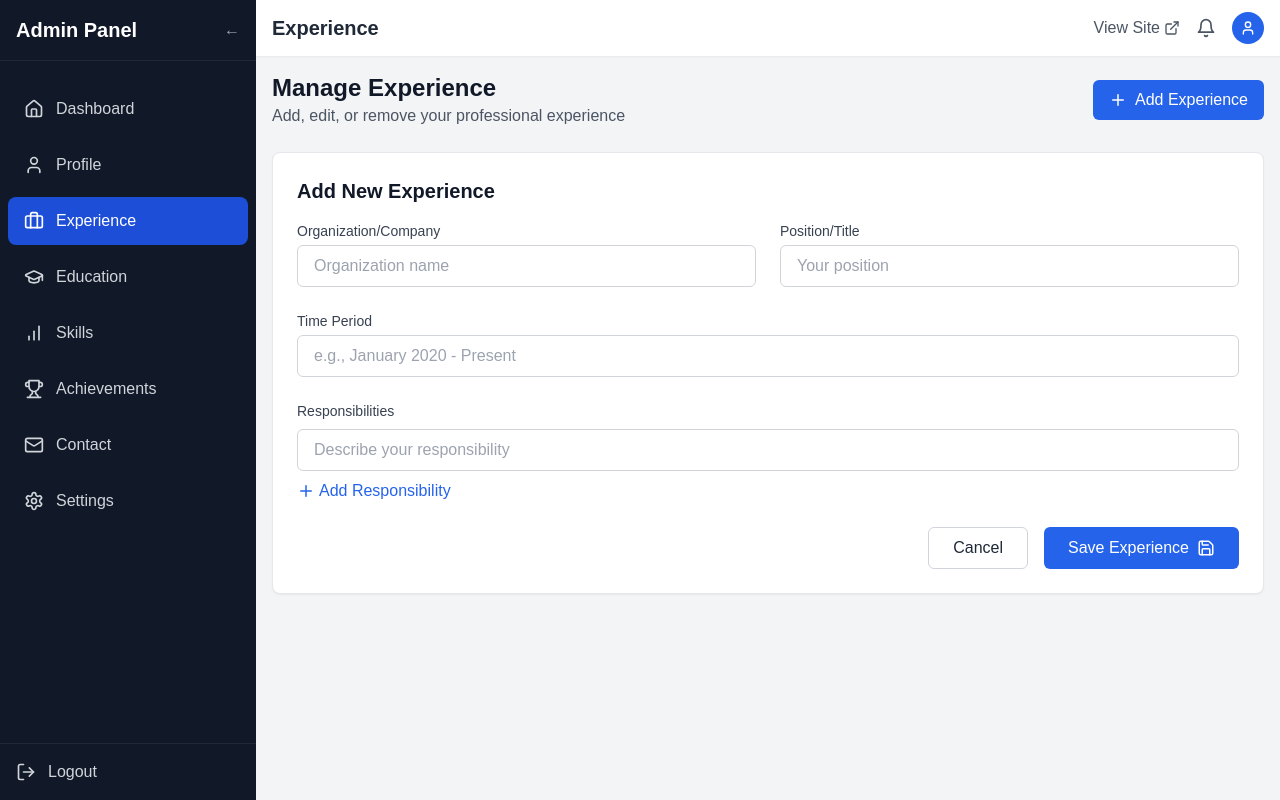
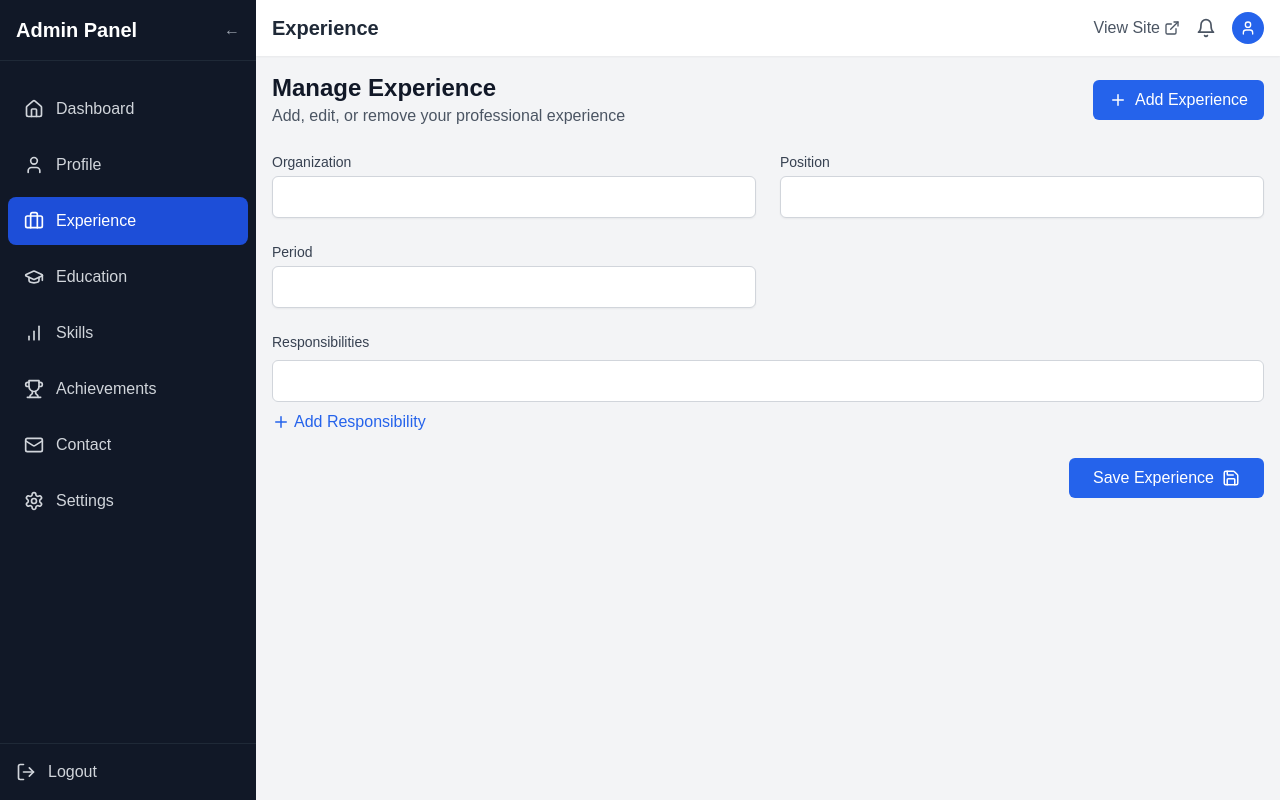
Before and after one commit to XYHDX/Kenan-sWebsite, a Next.js app: page /admin/experience in a window 1280 px wide. Both pictures are taken after a click on the button "Add Experience". Built offline with nearby package versions, Linux system fonts and the light colour scheme.

Commit message:
Fix: completed and refined Admin Experience Editor

```diff
--- a/src/app/admin/contact/page.tsx
+++ b/src/app/admin/contact/page.tsx
@@ -31,6 +31,7 @@ const ContactEditor = () => {
   const [saveMessage, setSaveMessage] = useState('');
 
   useEffect(() => {
+    // We disable exhaustive-deps because defaultContactData is constant and doesn't need to be re-tracked.
     // eslint-disable-next-line react-hooks/exhaustive-deps
     const savedData = getFromLocalStorage<ContactFormData>(STORAGE_KEYS.CONTACT, defaultContactData);
     setFormData(savedData);
--- a/src/app/admin/experience/page.tsx
+++ b/src/app/admin/experience/page.tsx
@@ -5,9 +5,16 @@ import AdminLayout from '@/components/admin/AdminLayout';
 import { Briefcase, Calendar, Plus, Save, Trash2, Edit } from 'lucide-react';
 import { saveToLocalStorage, getFromLocalStorage, STORAGE_KEYS } from '@/lib/localStorage';
 
+interface Experience {
+  id: number;
+  organization: string;
+  position: string;
+  period: string;
+  responsibilities: string[];
+}
+
 const ExperienceEditor = () => {
-  // Define default data (can be empty or placeholder)
-  const defaultExperiences = [
+  const defaultExperiences: Experience[] = [
     {
       id: 1,
       organization: 'Syrian Private University',
@@ -17,32 +24,34 @@ const ExperienceEditor = () => {
         'Develop and instruct lab courses including ROS, MATLAB, Proteus, Processing, 8086 Emulator, mikroC, and Arduino C',
         'Mentor junior projects, guiding students in project design, implementation, and technical presentation'
       ]
-    },
-    // Add more default experiences if needed, or leave empty
+    }
   ];
 
-  // In a real implementation, this data would come from an API or local storage
-  const [experiences, setExperiences] = useState<any[]>([]); // Initialize with empty array
-
-  const [editingExperience, setEditingExperience] = useState<any>(null);
+  const [experiences, setExperiences] = useState<Experience[]>([]);
+  const [editingExperience, setEditingExperience] = useState<Experience>({
+    id: Date.now(),
+    organization: '',
+    position: '',
+    period: '',
+    responsibilities: ['']
+  });
   const [isEditing, setIsEditing] = useState(false);
   const [isSaving, setIsSaving] = useState(false);
   const [saveMessage, setSaveMessage] = useState('');
 
-  // Load data on mount
   useEffect(() => {
-    const savedExperiences = getFromLocalStorage<any[]>(STORAGE_KEYS.EXPERIENCE, defaultExperiences);
+    const savedExperiences = getFromLocalStorage<Experience[]>(STORAGE_KEYS.EXPERIENCE, defaultExperiences);
     setExperiences(savedExperiences);
   }, []);
 
-  const handleEdit = (experience: any) => {
-    setEditingExperience({...experience});
+  const handleEdit = (experience: Experience) => {
+    setEditingExperience({ ...experience });
     setIsEditing(true);
   };
 
   const handleNew = () => {
     setEditingExperience({
-      id: Date.now(), // Temporary ID
+      id: Date.now(),
       organization: '',
       position: '',
       period: '',
@@ -53,10 +62,9 @@ const ExperienceEditor = () => {
 
   const handleDelete = async (id: number) => {
     if (window.confirm('Are you sure you want to delete this experience?')) {
-      // In a real implementation, this would make an API call to delete the data
       const updatedExperiences = experiences.filter(exp => exp.id !== id);
       setExperiences(updatedExperiences);
-      saveToLocalStorage(STORAGE_KEYS.EXPERIENCE, updatedExperiences); // Save after delete
+      saveToLocalStorage(STORAGE_KEYS.EXPERIENCE, updatedExperiences);
       setSaveMessage('Experience deleted successfully!');
       setTimeout(() => setSaveMessage(''), 3000);
     }
@@ -64,35 +72,23 @@ const ExperienceEditor = () => {
 
   const handleChange = (e: React.ChangeEvent<HTMLInputElement | HTMLTextAreaElement>) => {
     const { name, value } = e.target;
-    setEditingExperience((prev: any) => ({
-      ...prev,
-      [name]: value
-    }));
+    setEditingExperience(prev => ({ ...prev, [name]: value }));
   };
 
   const handleResponsibilityChange = (index: number, value: string) => {
     const updatedResponsibilities = [...editingExperience.responsibilities];
     updatedResponsibilities[index] = value;
-    setEditingExperience((prev: any) => ({
-      ...prev,
-      responsibilities: updatedResponsibilities
-    }));
+    setEditingExperience(prev => ({ ...prev, responsibilities: updatedResponsibilities }));
   };
 
   const addResponsibility = () => {
-    setEditingExperience((prev: any) => ({
-      ...prev,
-      responsibilities: [...prev.responsibilities, '']
-    }));
+    setEditingExperience(prev => ({ ...prev, responsibilities: [...prev.responsibilities, ''] }));
   };
 
   const removeResponsibility = (index: number) => {
     const updatedResponsibilities = [...editingExperience.responsibilities];
     updatedResponsibilities.splice(index, 1);
-    setEditingExperience((prev: any) => ({
-      ...prev,
-      responsibilities: updatedResponsibilities
-    }));
+    setEditingExperience(prev => ({ ...prev, responsibilities: updatedResponsibilities }));
   };
 
   const handleSubmit = async (e: React.FormEvent) => {
@@ -102,21 +98,14 @@ const ExperienceEditor = () => {
 
     try {
       let updatedExperiences;
-      // In a real implementation, this would make an API call to save the data
-      // For now, we'll simulate a successful save
       await new Promise(resolve => setTimeout(resolve, 1000));
 
       if (experiences.some(exp => exp.id === editingExperience.id)) {
-        // Update existing experience
-        updatedExperiences = experiences.map(exp =>
-          exp.id === editingExperience.id ? editingExperience : exp
-        );
+        updatedExperiences = experiences.map(exp => exp.id === editingExperience.id ? editingExperience : exp);
       } else {
-        // Add new experience
         updatedExperiences = [...experiences, editingExperience];
       }
 
-      // Update state and save to localStorage
       setExperiences(updatedExperiences);
       saveToLocalStorage(STORAGE_KEYS.EXPERIENCE, updatedExperiences);
 
@@ -151,80 +140,53 @@ const ExperienceEditor = () => {
       )}
 
       {isEditing ? (
-        <div className="bg-white rounded-lg shadow-sm border border-gray-200 p-6">
-          <h2 className="text-xl font-semibold mb-4 text-gray-900">
-            {editingExperience.id && experiences.some(exp => exp.id === editingExperience.id)
-              ? 'Edit Experience'
-              : 'Add New Experience'}
-          </h2>
-          <form onSubmit={handleSubmit}>
-            <div className="grid grid-cols-1 md:grid-cols-2 gap-6 mb-6">
+        <form onSubmit={handleSubmit} className="space-y-6">
+          <div className="grid grid-cols-1 md:grid-cols-2 gap-6">
             <div>
-                <label htmlFor="organization" className="block text-sm font-medium text-gray-700 mb-1">
-                  Organization/Company
-                </label>
+              <label className="block text-sm font-medium text-gray-700">Organization</label>
               <input
                 type="text"
-                  id="organization"
                 name="organization"
                 value={editingExperience.organization}
                 onChange={handleChange}
-                  className="w-full px-4 py-2 border border-gray-300 rounded-md focus:ring-blue-500 focus:border-blue-500 text-gray-800 !important"
-                  placeholder="Organization name"
                 required
-                  style={{color: '#1f2937'}}
+                className="mt-1 block w-full border border-gray-300 rounded-md shadow-sm focus:ring focus:ring-blue-500 focus:border-blue-500 px-4 py-2"
               />
             </div>
-
             <div>
-                <label htmlFor="position" className="block text-sm font-medium text-gray-700 mb-1">
-                  Position/Title
-                </label>
+              <label className="block text-sm font-medium text-gray-700">Position</label>
               <input
                 type="text"
-                  id="position"
                 name="position"
                 value={editingExperience.position}
                 onChange={handleChange}
-                  className="w-full px-4 py-2 border border-gray-300 rounded-md focus:ring-blue-500 focus:border-blue-500 text-gray-800 !important"
-                  placeholder="Your position"
                 required
-                  style={{color: '#1f2937'}}
+                className="mt-1 block w-full border border-gray-300 rounded-md shadow-sm focus:ring focus:ring-blue-500 focus:border-blue-500 px-4 py-2"
+              />
+            </div>
+            <div>
+              <label className="block text-sm font-medium text-gray-700">Period</label>
+              <input
+                type="text"
+                name="period"
+                value={editingExperience.period}
+                onChange={handleChange}
+                required
+                className="mt-1 block w-full border border-gray-300 rounded-md shadow-sm focus:ring focus:ring-blue-500 focus:border-blue-500 px-4 py-2"
               />
             </div>
           </div>
 
-            <div className="mb-6">
-              <label htmlFor="period" className="block text-sm font-medium text-gray-700 mb-1">
-                Time Period
-              </label>
-              <input
-                type="text"
-                id="period"
-                name="period"
-                value={editingExperience.period}
-                onChange={handleChange}
-                className="w-full px-4 py-2 border border-gray-300 rounded-md focus:ring-blue-500 focus:border-blue-500 text-gray-800 !important"
-                placeholder="e.g., January 2020 - Present"
-                required
-                style={{color: '#1f2937'}}
-              />
-            </div>
-
-            <div className="mb-6">
-              <label className="block text-sm font-medium text-gray-700 mb-2">
-                Responsibilities
-              </label>
-              {editingExperience.responsibilities.map((responsibility: string, index: number) => (
+          <div>
+            <label className="block text-sm font-medium text-gray-700 mb-2">Responsibilities</label>
+            {editingExperience.responsibilities.map((resp, index) => (
               <div key={index} className="flex items-center mb-2">
                 <input
                   type="text"
-                    value={responsibility}
+                  value={resp}
                   onChange={(e) => handleResponsibilityChange(index, e.target.value)}
-                    className="flex-grow px-4 py-2 border border-gray-300 rounded-md focus:ring-blue-500 focus:border-blue-500 text-gray-800 !important"
-                    placeholder="Describe your responsibility"
                   required
-                    style={{color: '#1f2937'}}
+                  className="flex-grow px-4 py-2 border border-gray-300 rounded-md focus:ring focus:ring-blue-500 focus:border-blue-500"
                 />
                 {editingExperience.responsibilities.length > 1 && (
                   <button
@@ -240,20 +202,13 @@ const ExperienceEditor = () => {
             <button
               type="button"
               onClick={addResponsibility}
-                className="text-blue-600 hover:text-blue-800 flex items-center mt-2"
+              className="mt-2 text-blue-600 hover:text-blue-800 flex items-center"
             >
               <Plus size={18} className="mr-1" /> Add Responsibility
             </button>
           </div>
 
-            <div className="flex justify-end space-x-4">
-              <button
-                type="button"
-                onClick={() => setIsEditing(false)}
-                className="px-6 py-2 border border-gray-300 rounded-md hover:bg-gray-50 transition-colors text-gray-800"
-              >
-                Cancel
-              </button>
+          <div className="flex justify-end">
             <button
               type="submit"
               disabled={isSaving}
@@ -266,7 +221,6 @@ const ExperienceEditor = () => {
             </button>
           </div>
         </form>
-        </div>
       ) : (
         <div className="space-y-6">
           {experiences.map((experience) => (
@@ -297,15 +251,13 @@ const ExperienceEditor = () => {
                     </button>
                   </div>
                 </div>
-
                 <div className="md:w-2/3">
                   <h4 className="font-medium text-gray-900 mb-3 flex items-center">
-                    <Briefcase size={18} className="mr-2 text-blue-600" />
-                    Responsibilities
+                    <Briefcase size={18} className="mr-2 text-blue-600" /> Responsibilities
                   </h4>
                   <ul className="list-disc list-inside text-gray-700 space-y-2">
-                    {experience.responsibilities.map((responsibility, index) => (
-                      <li key={index}>{responsibility}</li>
+                    {experience.responsibilities.map((resp, idx) => (
+                      <li key={idx}>{resp}</li>
                     ))}
                   </ul>
                 </div>
```
Lines whose indentation alone changed are shown as unchanged.
